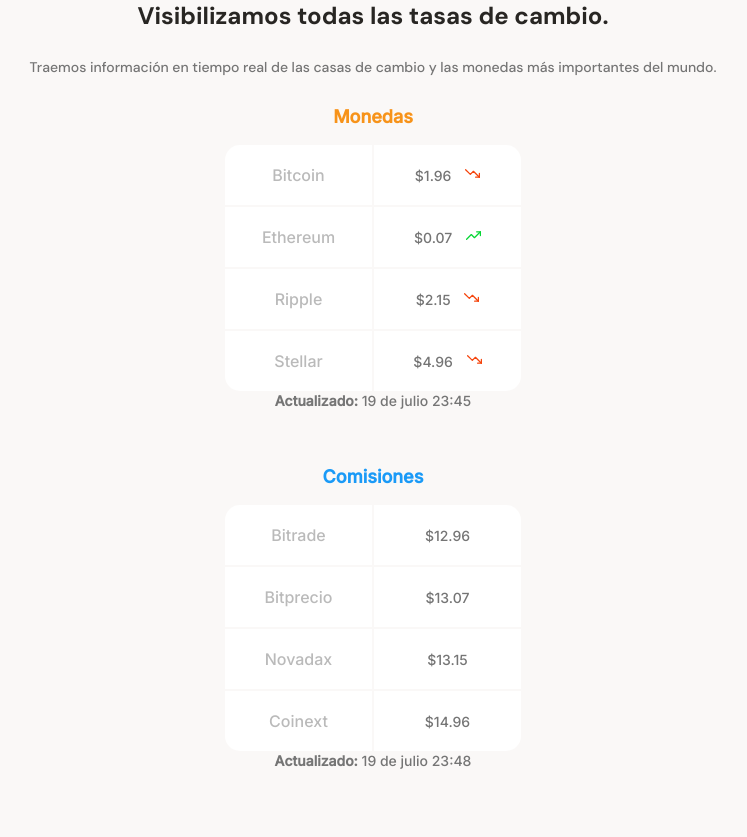
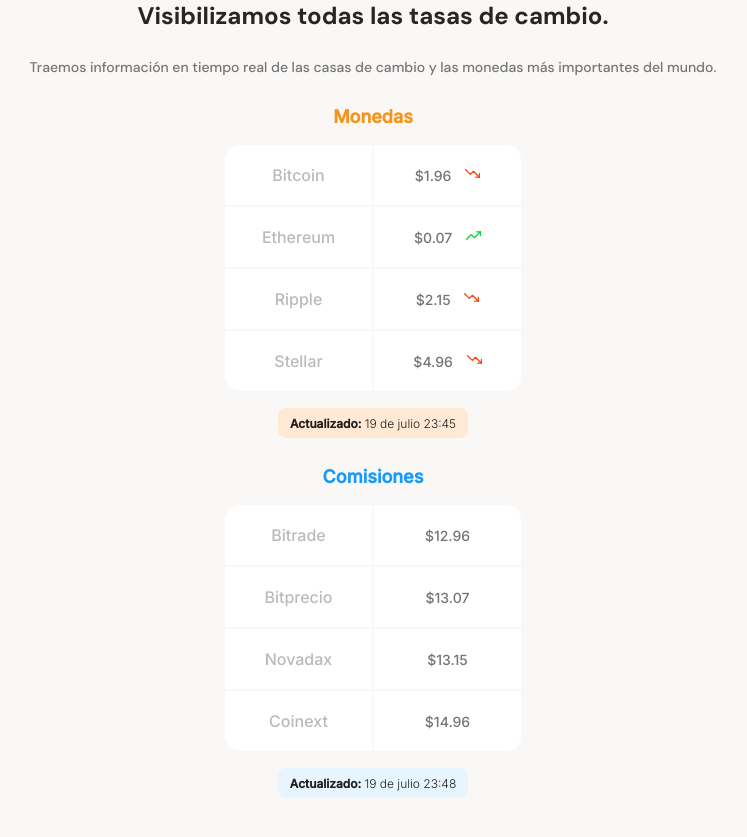
Before and after one commit to EduardoLizarazu/Responsive-Design-Mobile-First-Project, a plain HTML site: page index.html in a window 1280 px wide. Shown: the part 661-1498 px from the top of the page, without its empty margins (267-1014 px from the left). Drawn offline with Linux system fonts and the light colour scheme.

Commit message:
End of the two table

```diff
--- a/index.html
+++ b/index.html
@@ -50,7 +50,7 @@
                             </tr>
                         </table>
                     </div>
-                    <div class="currency--table-date">
+                    <div class="currency-table--date">
                         <p><b>Actualizado:</b> 19 de julio 23:45</p>
                     </div>
                 </div>
@@ -76,7 +76,7 @@
                             </tr>
                         </table>
                     </div>
-                    <div class="commission--table-date">
+                    <div class="commission-table--date">
                         <p><b>Actualizado:</b> 19 de julio 23:48</p>
                     </div>
                 </div>
--- a/style.css
+++ b/style.css
@@ -211,7 +211,25 @@ main {
     background-position: center;
     background-repeat: no-repeat;
 }
+.currency-table--date, .commission-table--date {
+    width: 190px;
+    height: 30px;
+    margin: 0 auto;
+    margin-top: 15px;
+    padding: 8px;
+    background-color: var(--soft-orange);
+    border-radius: 8px;
+}
+.currency-table--date p, .commission-table--date p{
+    font-size: 1.2rem;
+    line-height: 1.5rem;
+    font-weight: 300;
+    color: var(--warm-black);
+}
 /* Tabla 2 */
 .main-commission-table .commission-table--title {
     color: var(--secondary-blue);
 }
+.commission-table--date {
+    background-color: var(--soft-blue);
+}
```
